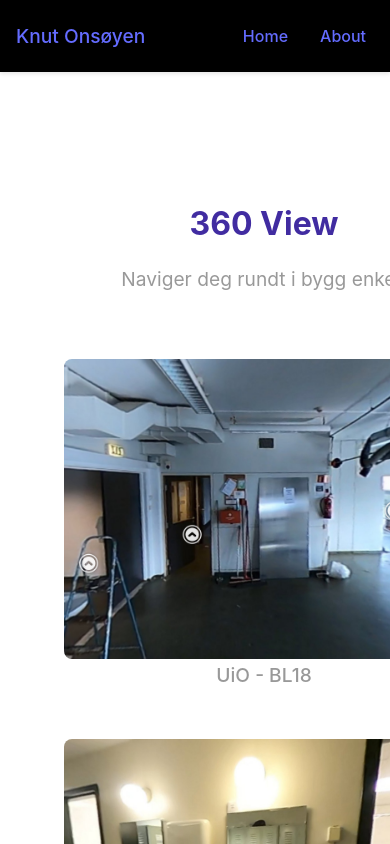
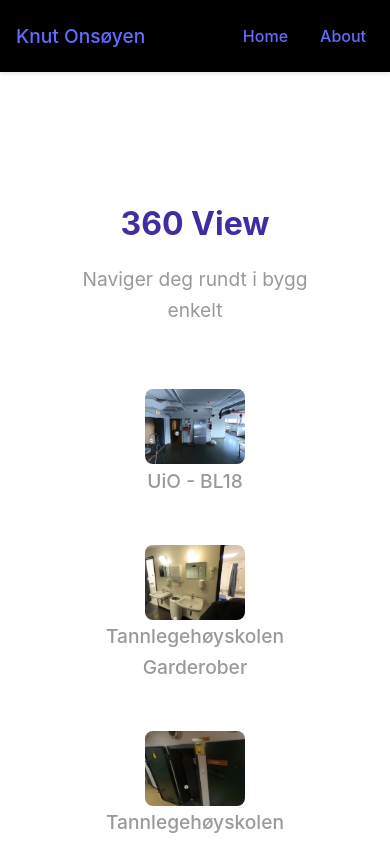
Before and after one commit to Knut1999/React1, a React (Vite) app: page /streetview in a window 390 px wide. Shown: the top 844 px of the page. Built offline with nearby package versions, Linux system fonts and the light colour scheme.

Commit message:
new game

```diff
--- a/src/css/streetview.css
+++ b/src/css/streetview.css
@@ -50,12 +50,10 @@
 }
 
 @media (max-width: 600px) {
-.streetview-preview {
-  width: 10px;
-  height: auto;
-  aspect-ratio: 1 / 1; /* kvadratisk */
+.bilde-rad img {
+  width: 100px;
+  height: 75px;
   object-fit: cover;
-  display: block;
-  margin: 0 auto;
+  border-radius: 8px;
 }
 }
```
